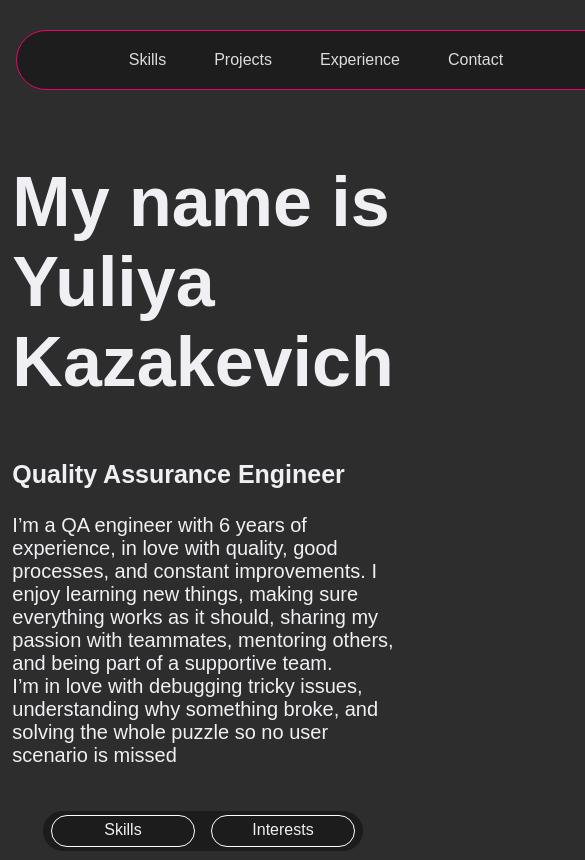
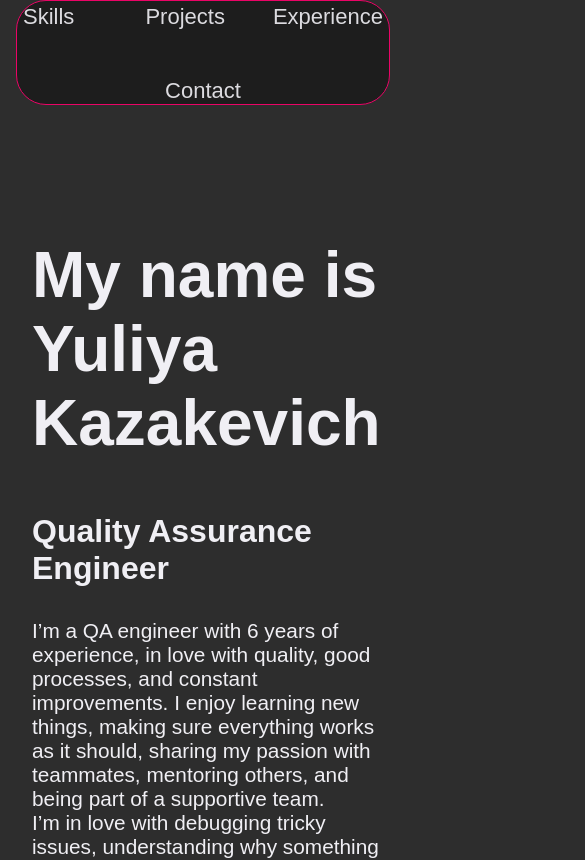
Before and after one commit to Yuloi/qa-engineer-cv-website, a website with bundled scripts: page index.html in a window 390 px wide. Shown: the top 860 px of the page, 585 px wide, since content can reach past the window. Built offline with nearby package versions, Linux system fonts and the light colour scheme; a web font is replaced by a local one.

Commit message:
added responsive for main breakpoints

```diff
--- a/index.html
+++ b/index.html
@@ -12,16 +12,16 @@
 
 <body>
     <div class="wrapper flex">
-        <section class="header">
-            <nav class="flex">
 
-                <div>Skills</div>
-                <div>Projects</div>
-                <div>Experience</div>
-                <div>Contact</div>
+        <nav class="flex header">
 
-            </nav>
-        </section>
+            <div>Skills</div>
+            <div>Projects</div>
+            <div>Experience</div>
+            <div>Contact</div>
+
+        </nav>
+
         <section class="main-hero flex">
             <div class="bio">
                 <h1>My name is <span><br>Yuliya Kazakevich</span></h1>
--- a/style.css
+++ b/style.css
@@ -15,17 +15,17 @@
 } */
 /* Fonts */
 h1 {
-    font-size: 70px;
+    font-size: 4em;
 }
 h3.title {
-    font-size: 25px;
+    font-size: 2rem;
 }
 .bio > div {
-    font-size: 20px;
+     font-size: 1.3rem;
 }
 .projects .section-title, .experience .section-title, .contact .section-title{
     padding-bottom: 3rem;
-    font-size: 32px;
+    font-size: 2rem;
     font-weight: 600;
 }
 /* General */
@@ -57,6 +57,7 @@ display: flex;
 }
 /* Header and main banner */
 .header{
+    font-size: 22px;
     background-color: var(--primary-dark-color);
     opacity: 90%;
     border: solid var(--pink-neon-color) 1px;
@@ -76,7 +77,7 @@ nav {
 }
 .main-hero {
     justify-content: center;
-    height: 70svh;
+    min-height: 70svh;
     align-items: center;
 }
 .main-hero .bio{
@@ -106,18 +107,19 @@ nav {
     align-items: center;
     gap: 0.5rem;
     width: 20em;
-    height: 40px;
+    height: 50px;
 }
 .tab-switch > div {
         border: solid white 1px;
         flex-basis: 45%;
         height: 80%;
         border-radius: 50px;
-        padding-top: 0.3rem;
+        padding-top: 0.5rem;
 }
 .skills-list,.interests-list {
     width: 80%;
     align-items: center;
+    justify-content: center;
     flex-wrap: wrap;
     gap: 2rem;
 }
@@ -190,6 +192,7 @@ nav {
 
 .project-list {
     justify-content: center;
+    flex-wrap: wrap;
     gap: 4rem;
 }
 .project-single {
@@ -242,6 +245,7 @@ nav {
     padding-left: 1rem;
     border-radius: 30px;
     background-color: var(--primary-dark-color);
+    width: 98%;
 }
 .job-title {
     font-size: 24px;
@@ -262,10 +266,7 @@ nav {
 .experience-block p:nth-child(4) {
     font-size: 18px;
 }
-/* Form */
-/* .contact {
-    display: none;
-} */
+
 form {
     flex-direction: column;
     gap: 0.5rem;
@@ -300,3 +301,43 @@ input,textarea,button {
 .footer div.text {
     font-size: 18px;
 }
+
+@media screen and (max-width: 768px){
+    .main-hero {
+        flex-wrap: wrap;
+        gap: 2rem;
+    }
+    .header{
+        top: 0;
+        left: 0;
+        width: 100%;
+        min-height: fit-content;
+    }
+    .project-list {
+        width: 100%;
+    }
+    .project-single {
+        flex-basis: auto;
+        max-width: 60%;
+        height: 500px;
+    }
+
+
+}
+@media screen and (max-width:600px) {
+    nav {
+        flex-wrap: wrap;
+        min-height: fit-content;
+        padding-top: 3px ;
+    }
+    nav > div {
+        flex-basis: 20%;
+    }
+    .project-single {
+        max-width: 80%;
+        height: 500px;
+    }
+    .project-stack {
+        flex-wrap: wrap;
+    }
+}
```
